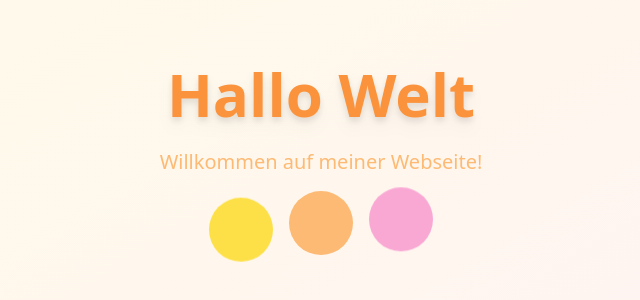
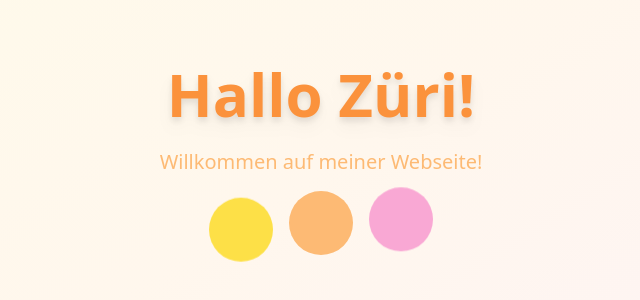
Before and after one commit to lastzebra/marketing-page-2, a Next.js app: page / in a window 1280 px wide. Shown: the part 236-536 px from the top of the page, without its empty margins (319-959 px from the left). Built offline with nearby package versions, Linux system fonts and the light colour scheme.

Commit message:
Titel ändern

```diff
--- a/app/layout.tsx
+++ b/app/layout.tsx
@@ -2,7 +2,7 @@ import type { Metadata } from 'next'
 import './globals.css'
 
 export const metadata: Metadata = {
-  title: 'Hallo Welt',
+  title: 'Hallo Züri! ',
   description: 'Eine einfache Hallo Welt Webseite',
 }
 
--- a/app/page.tsx
+++ b/app/page.tsx
@@ -3,7 +3,7 @@ export default function Home() {
     <main className="min-h-screen bg-gradient-to-br from-yellow-50 via-orange-50 to-pink-50 flex items-center justify-center p-8">
       <div className="text-center space-y-6">
         <h1 className="text-6xl font-bold text-orange-400 drop-shadow-lg">
-          Hallo Welt
+          Hallo Züri!
         </h1>
         <p className="text-xl text-orange-300 font-medium">
           Willkommen auf meiner Webseite!
```
